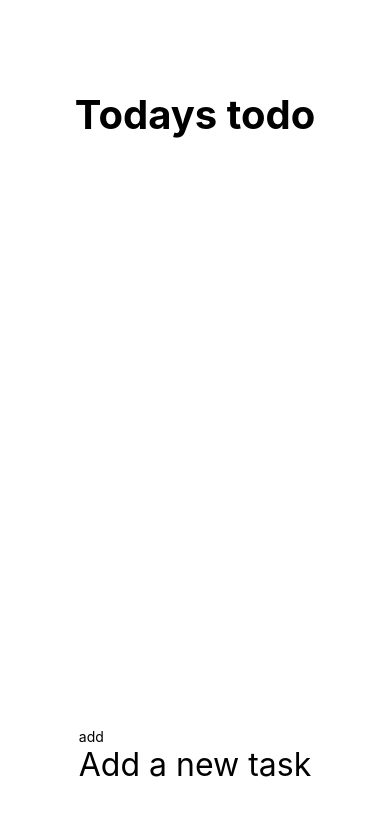
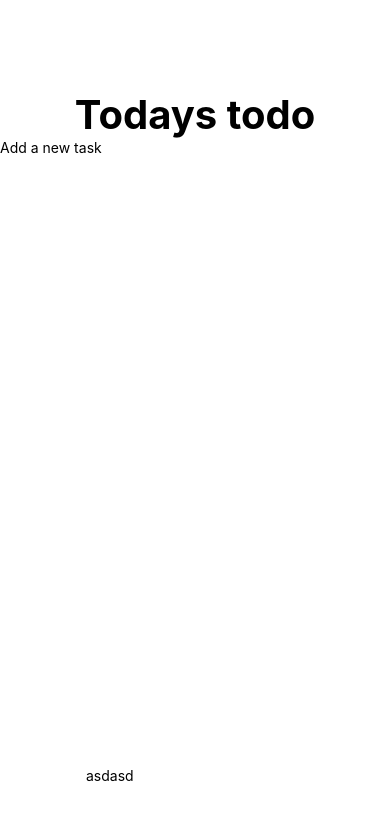
Before and after one commit to Sage4tk/todo-native, a React Native app: screen / in a window 390 px wide. Shown: the top 820 px of the page. Built offline with nearby package versions, Linux system fonts and the light colour scheme.

Commit message:
fixed bug input not adding to array

```diff
--- a/App.tsx
+++ b/App.tsx
@@ -1,5 +1,5 @@
 import { StatusBar } from 'expo-status-bar';
-import { StyleSheet, Text, View, TouchableOpacity, TextInput, Alert } from 'react-native';
+import { StyleSheet, Text, View, TouchableOpacity, TextInput, Alert, ScrollView, FlatList, KeyboardAvoidingView } from 'react-native';
 import { useState, useRef } from 'react';
 
 //components
@@ -8,7 +8,7 @@ import TodoCard from './components/TodoCard';
 
 export default function App() {
   //keyboard
-  const [keyboard, setKeyboard] = useState<string>("");
+  const [keyboard, setKeyboard] = useState<any>("asdasd");
 
   //listener
   const keyListner = (e:any) => {
@@ -16,48 +16,63 @@ export default function App() {
   }
 
   //todo state
-  const [list, setList] = useState<Array<string>>([]);
+  const [list, setList] = useState<any>([]);
 
-  //add input to list function
-  const addTodo = (e:any) => {
-    e.preventDefault();
-    setList([
-      ...list,
-      keyboard
-    ]);
-
-    //clear input
-    setKeyboard("");
-  }
-
-
-  const inputRef = useRef(null);
-
+  //
   const showAlert = () => {
     Alert.alert(
-      "Testing",
-      "Bozo",
+      "Error",
+      "Input can't be empty",
       [
         {
           text: "Cancel",
-          onPress: () => Alert.alert("Cancel pressed")
+          // onPress: () => Alert.alert("Cancel pressed")
         }
       ]
     );
   }
 
+
+  //add input to list function
+  const addTodo = (e:any) => {
+    e.preventDefault();
+
+    //validate input
+    if (/\S/.test(keyboard)) {
+      setList([
+        ...list,
+        keyboard
+      ]);
+
+      //clear input
+    } else {
+      showAlert();
+    }
+  }
+
+
+
+  const inputRef = useRef(null);
+
+
   return (
     <View style={styles.container}>
       <View style={styles.header} >
         <Text style={styles.headerText}>Todays todo</Text>
+        <TouchableOpacity  onPress={addTodo} ><Text>Add a new task</Text></TouchableOpacity>
       </View>
       <View>
-        {list && list.map((todo:any, index:number) => <TodoCard text={todo} key={index} />)}
+        {list?.map((data:any, index:any) => {
+          return (
+            <TodoCard text={data} key={index} />
+          )
+        })}
       </View>
-      <TouchableOpacity style={styles.addBtn}>
-        <TextInput placeholder='add' value={keyboard} onChange={keyListner} returnKeyType="go" />
-        <Text style={styles.addBtnText} onPress={addTodo} >Add a new task</Text>
-      </TouchableOpacity>
+      <KeyboardAvoidingView style={styles.addBtn}>
+        <TextInput placeholder='add' value={keyboard} onChangeText={(event:any) => setKeyboard(event)} returnKeyType="go" onSubmitEditing={addTodo} />
+
+      </KeyboardAvoidingView>
+
     </View>
   );
 }
--- a/components/TodoCard.tsx
+++ b/components/TodoCard.tsx
@@ -2,16 +2,12 @@ import { useState } from "react";
 import { View, Text, TouchableOpacity } from "react-native"
 
 const TodoCard = (props:any) => {
-    const [done, setDone] = useState<boolean>(false);
 
-    const textStyle = {
-        color: done ? "#fff":"#000"
-    }
 
     return (
-        <TouchableOpacity onPress={() => {setDone(!done)}}>
-            <Text style={textStyle}>{props.text}</Text>
-        </TouchableOpacity>
+        <View>
+            <Text>{props.text}</Text>
+        </View>
     )
 }
 
```
